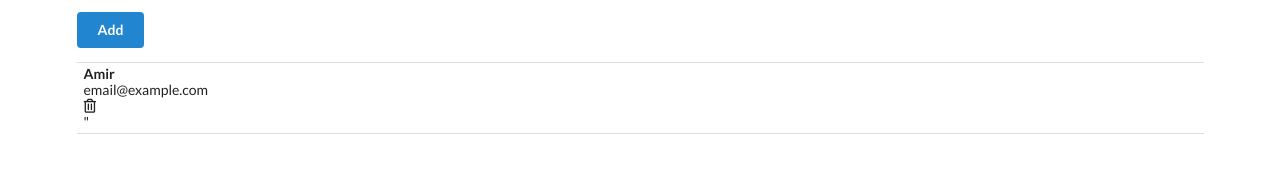
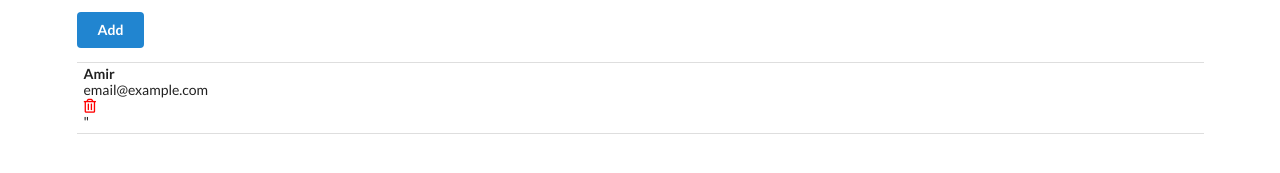
Before and after one commit to amirablhsn/contact-app, a React (Create React App) app: page / in a window 1280 px wide. Shown: the part 137-310 px from the top of the page. Built offline with nearby package versions, Linux system fonts and the light colour scheme.

Commit message:
updated ContactCard.js

```diff
--- a/src/components/ContactCard.js
+++ b/src/components/ContactCard.js
@@ -1,16 +1,17 @@
 import React from "react";
 
-const CardContact = () => {
+const ContactCard = (props) => {
 
+    const { id, name, email } = props.contact;
     return(
         <div className="item">
                 <div className="content" >
-                    <div className="header">{contact.name}</div>
-                    <div>{contact.email}</div>
+                    <div className="header">{name}</div>
+                    <div>{email}</div>
                 </div>
-                <i className="trash alternate outline icon"></i>"
+                <i className="trash alternate outline icon" style={{color:"red", marginTop: "7px"}}></i>"
             </div>
     );
 };
 
-export default ContactCard
+export default ContactCard;
--- a/src/components/ContactList.js
+++ b/src/components/ContactList.js
@@ -1,18 +1,12 @@
 import React from "react";
+import ContactCard from "./ContactCard";
 
 const ContactList = (props) => {
     console.log(props);
 
     const renderContactList = props.contacts.map((contact) => {
-        return(
-            <div className="item">
-                <div className="content" >
-                    <div className="header">{contact.name}</div>
-                    <div>{contact.email}</div>
-                </div>
-                <i className="trash alternate outline icon"></i>"
-            </div>
-        );
+        return <ContactCard contact={contact} />;
+
     });
     return(
         <div className="ui celled list">
```
